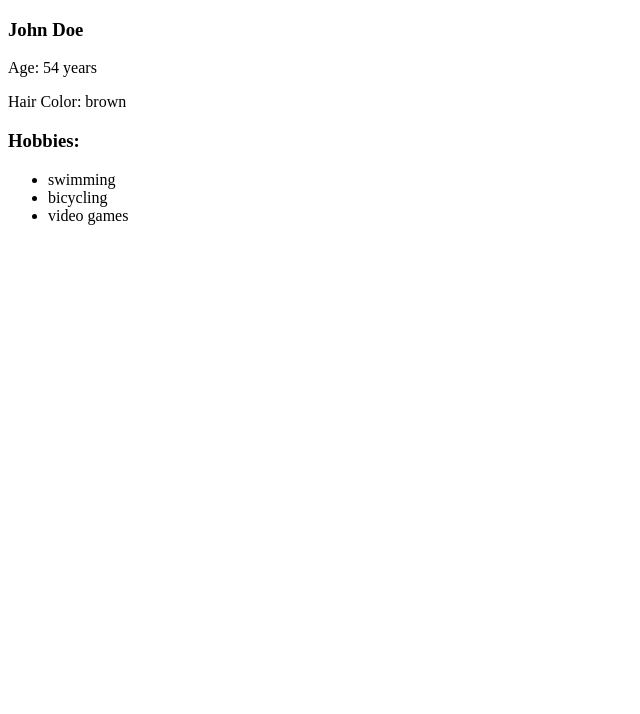
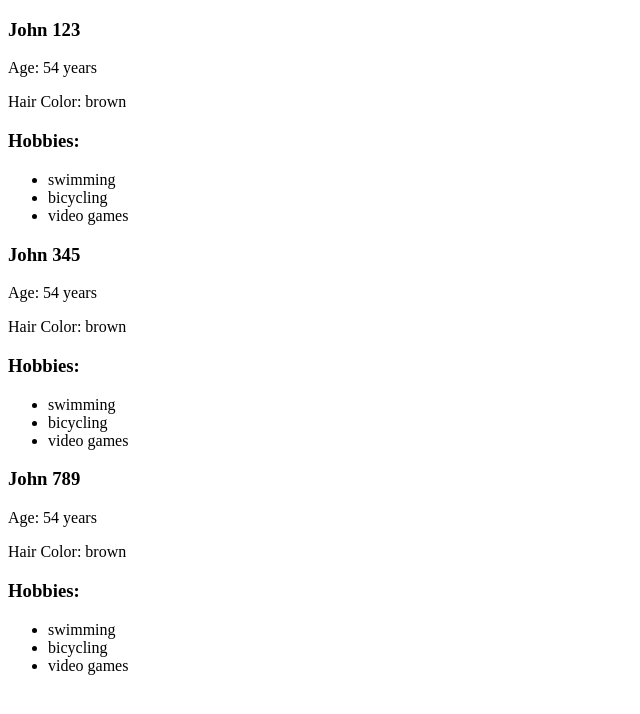
Before and after one commit to DilshanGDT/Learning-React-DesignPatterns, a React (Vite) app: page / in a window 1280 px wide. Shown: the top 714 px of the page, without its empty margins (0-640 px from the left). Built offline with nearby package versions, Linux system fonts and the light colour scheme.

Commit message:
useUser Hook 5.3

```diff
--- a/src/App.jsx
+++ b/src/App.jsx
@@ -1,8 +1,14 @@
 import { UserInfo } from "./UserInfo"
+import { useCurrentUserId } from "./useCurrentUserId"
 
 function App() {
+  const currentUserId = useCurrentUserId();
   return (
-    <UserInfo />
+    <>
+      <UserInfo userId="123" />
+      <UserInfo userId="345" />
+      <UserInfo userId={currentUserId}/>
+    </>
   )
 }
 
--- a/src/UserInfo.jsx
+++ b/src/UserInfo.jsx
@@ -1,7 +1,8 @@
 import { useCurrentUser } from "./useCurrentUser";
+import { useUser } from "./useUser";
 
-export const UserInfo = () => {
-	const { isLoading, user } = useCurrentUser();
+export const UserInfo = ({ userId }) => {
+	const { isLoading, user } = useUser(userId);
 
 	if (isLoading) {
 		return <p>Loading...</p>
--- /dev/null
+++ b/src/useCurrentUserId.js
@@ -0,0 +1,3 @@
+export const useCurrentUserId = () => {
+  return "789";
+}
--- /dev/null
+++ b/src/useUser.js
@@ -0,0 +1,20 @@
+import { useState, useEffect } from 'react';
+
+export const useUser = (userId) => {
+  const [isLoading, setIsLoading] = useState(true);
+  const [user, setUser] = useState(null);
+
+  useEffect(() => {
+    const loadedUser = {
+      id: userId,
+      name: 'John ' + userId,
+      age: 54,
+      hairColor: 'brown',
+      hobbies: ['swimming', 'bicycling', 'video games'],
+    };
+    setUser(loadedUser);
+    setIsLoading(false);
+  }, [])
+
+  return { isLoading, user };
+}
```
